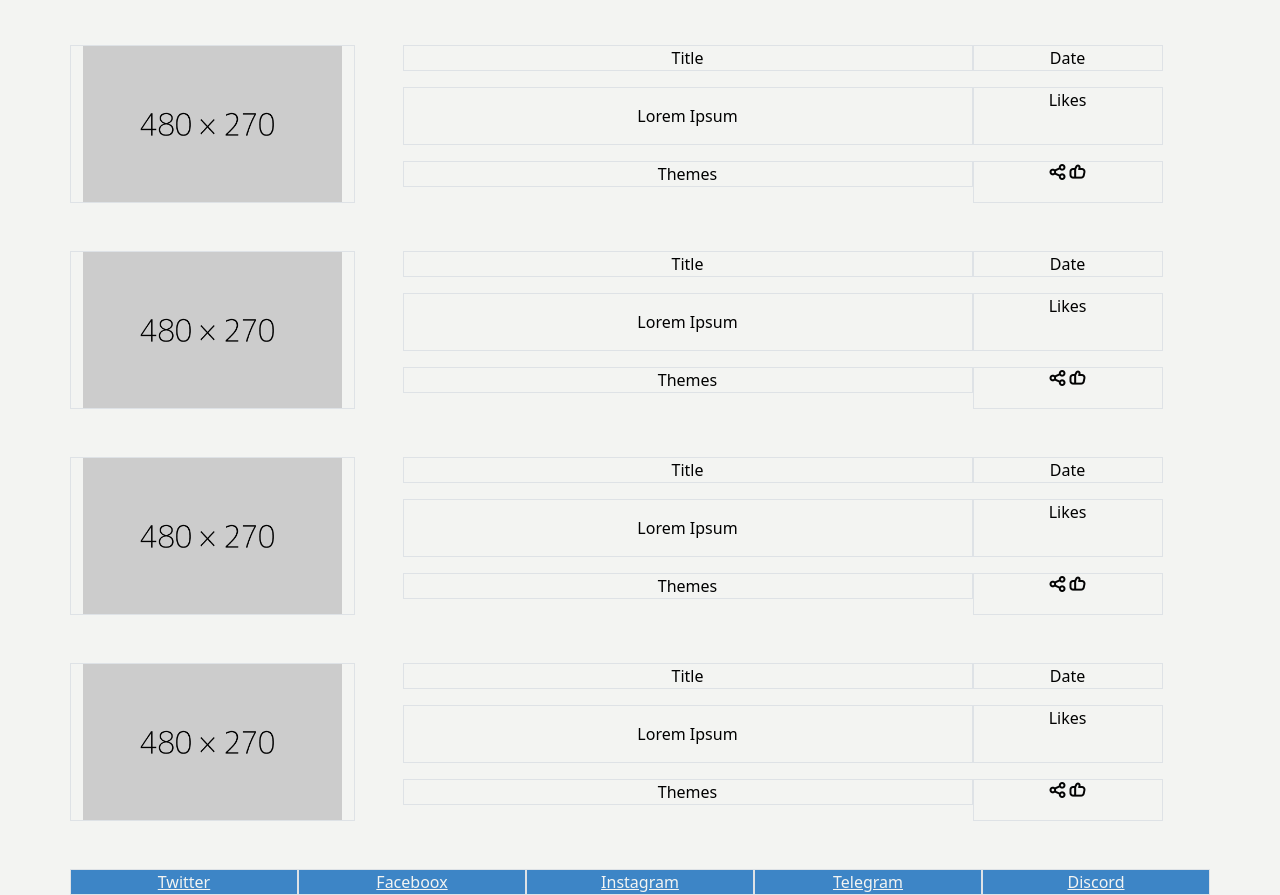
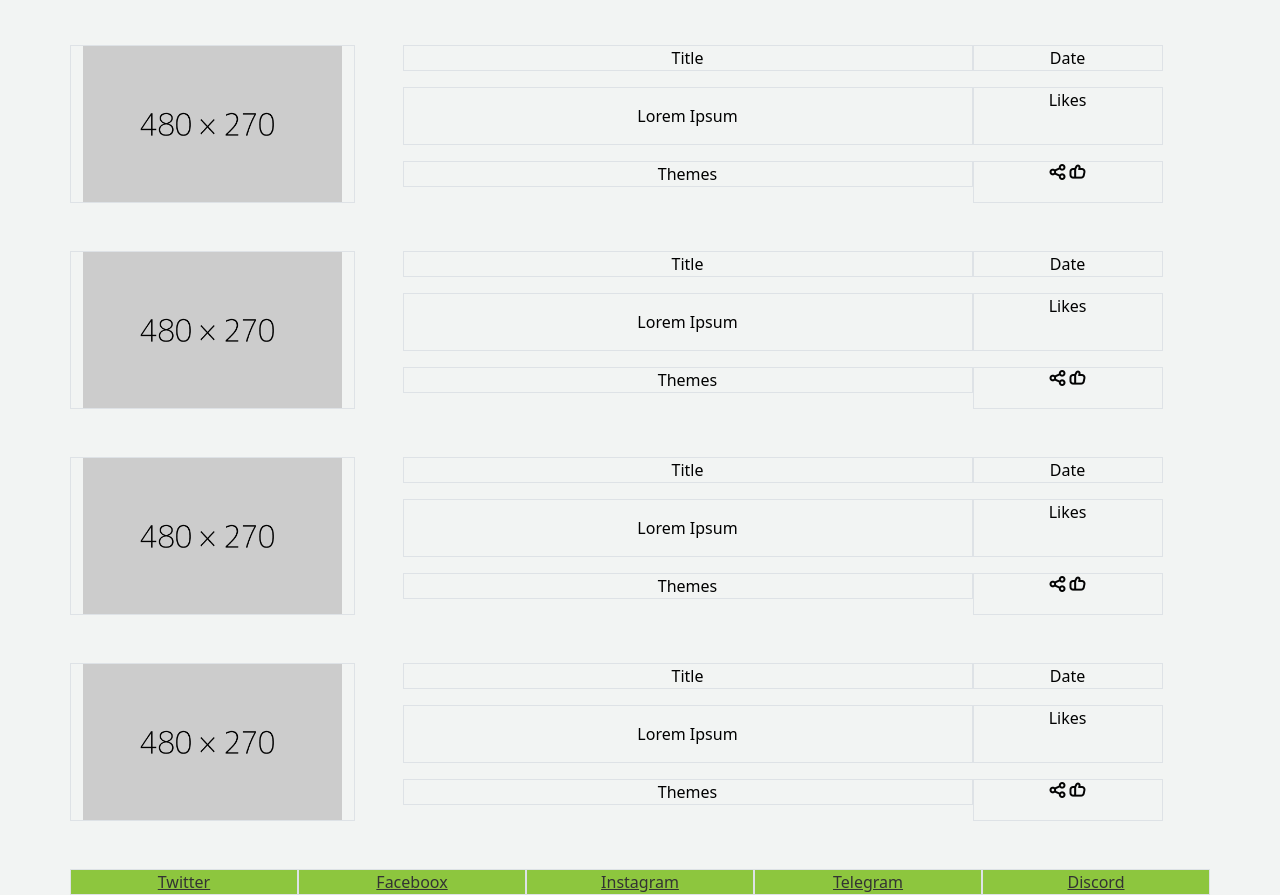
Before and after one commit to Iohel/bootstrapJoelPons, a plain HTML site: page index.html in a window 1280 px wide. Shown: the part 33-928 px from the top of the page. Drawn offline with nearby package versions, Linux system fonts and the light colour scheme.

Commit message:
Final Commit

```diff
--- a/style.css
+++ b/style.css
@@ -1,25 +1,25 @@
 body{
-    background-color: #f3f4f2;
+    background-color: #f2f4f3;
 }
 img{
-    background-color: #f3f4f2;
+    background-color: #f2f4f3;
 }
 header{
     background-color: #3d85c6;
 }
 footer{
-    background-color: #3d85c6;
-    border-color: black;
+    background-color: #8dc63e;
+    border-color: #333333;
 }
 a{
-    color: #f3f4f2;
+    color: #333333;
 }
 .img-thumbnail{
     background-color: #3d85c6;
 
 }
 section{
-    color:#f3f4f2;
+    color:#f2f4f3;
 }
 p{
     color: black;
```
